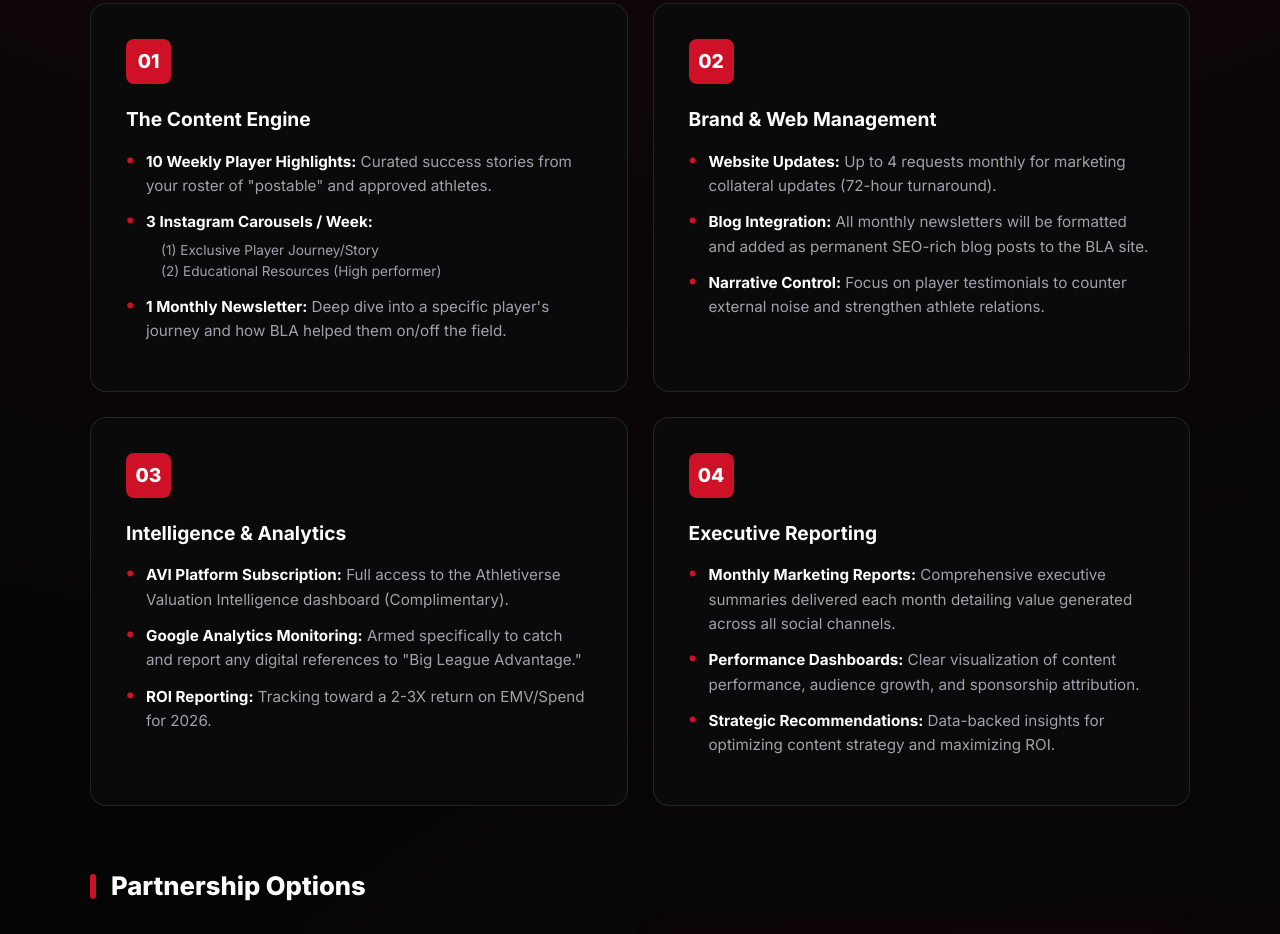
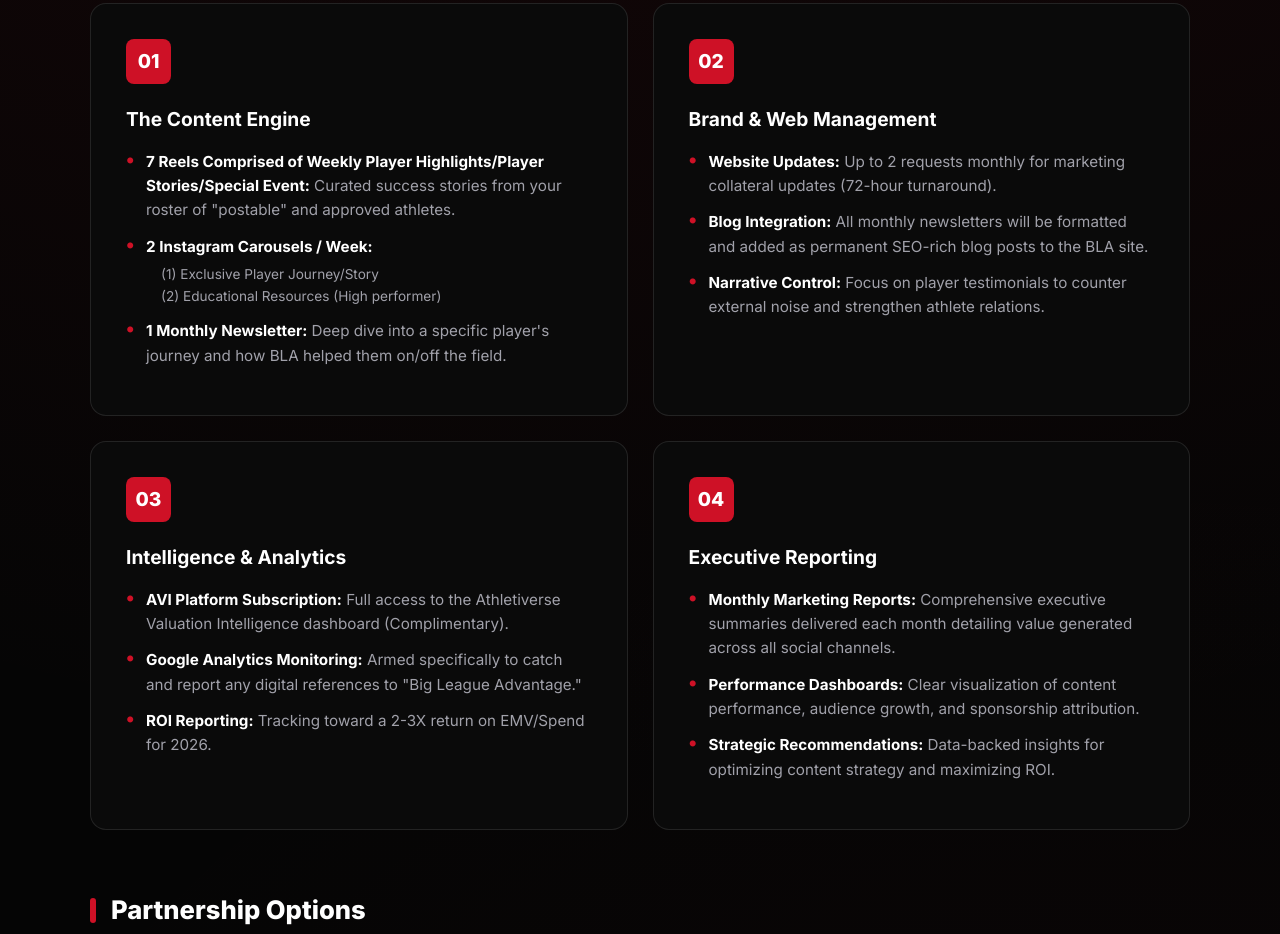
Before and after one commit to dbullard-source/BLA.athletiverse, a plain HTML site: page index.html in a window 1280 px wide. Shown: the part 1552-2486 px from the top of the page. Drawn offline with Linux system fonts and the light colour scheme.

Commit message:
Update index.html

```diff
--- a/index.html
+++ b/index.html
@@ -475,8 +475,8 @@
             <div class="icon-box">01</div>
             <h3 class="service-title">The Content Engine</h3>
             <ul class="task-list">
-                <li><strong>10 Weekly Player Highlights:</strong> Curated success stories from your roster of "postable" and approved athletes.</li>
-                <li><strong>3 Instagram Carousels / Week:</strong>
+                <li><strong>7 Reels Comprised of Weekly Player Highlights/Player Stories/Special Event:</strong> Curated success stories from your roster of "postable" and approved athletes.</li>
+                <li><strong>2 Instagram Carousels / Week:</strong>
                     <br><span style="font-size:0.85rem; color:var(--text-muted); display:block; margin-top:5px; padding-left:15px;">(1) Exclusive Player Journey/Story<br>(2) Educational Resources (High performer)</span>
                 </li>
                 <li><strong>1 Monthly Newsletter:</strong> Deep dive into a specific player's journey and how BLA helped them on/off the field.</li>
@@ -487,7 +487,7 @@
             <div class="icon-box">02</div>
             <h3 class="service-title">Brand & Web Management</h3>
             <ul class="task-list">
-                <li><strong>Website Updates:</strong> Up to 4 requests monthly for marketing collateral updates (72-hour turnaround).</li>
+                <li><strong>Website Updates:</strong> Up to 2 requests monthly for marketing collateral updates (72-hour turnaround).</li>
                 <li><strong>Blog Integration:</strong> All monthly newsletters will be formatted and added as permanent SEO-rich blog posts to the BLA site.</li>
                 <li><strong>Narrative Control:</strong> Focus on player testimonials to counter external noise and strengthen athlete relations.</li>
             </ul>
```
